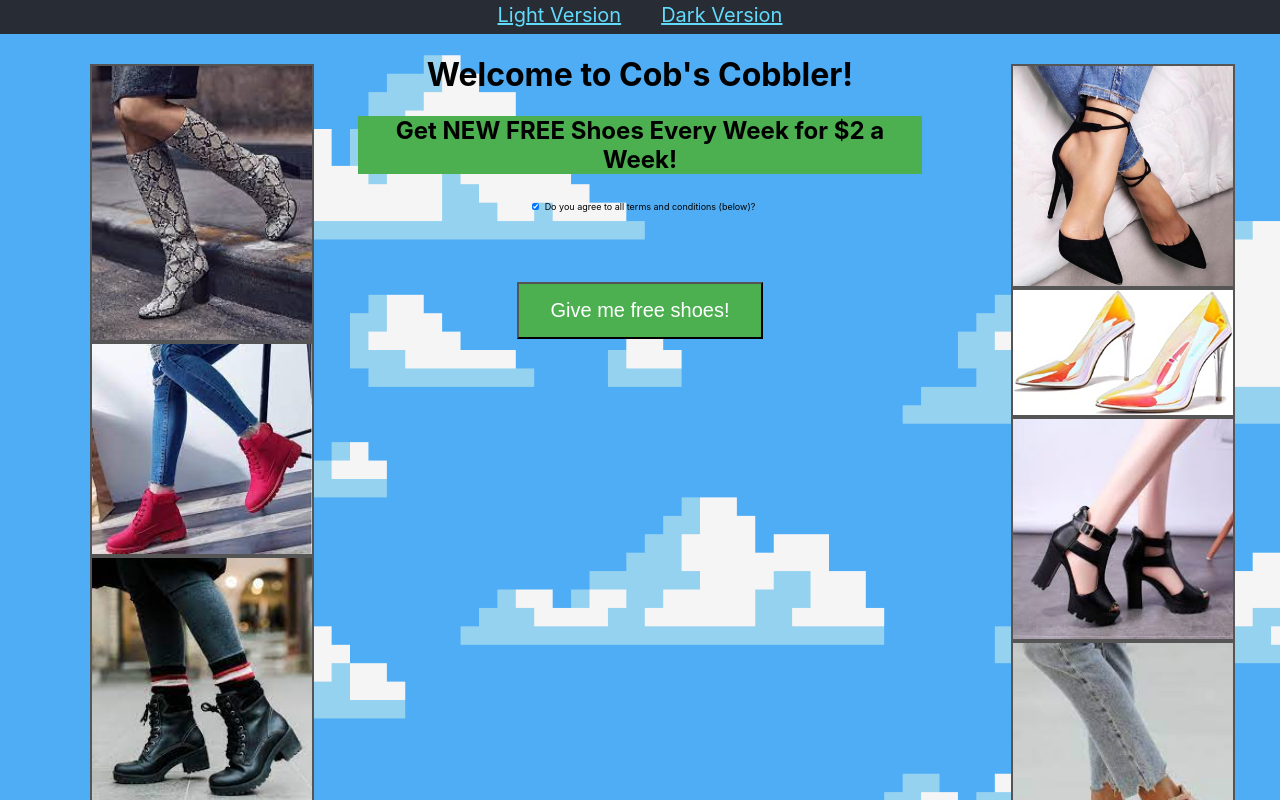
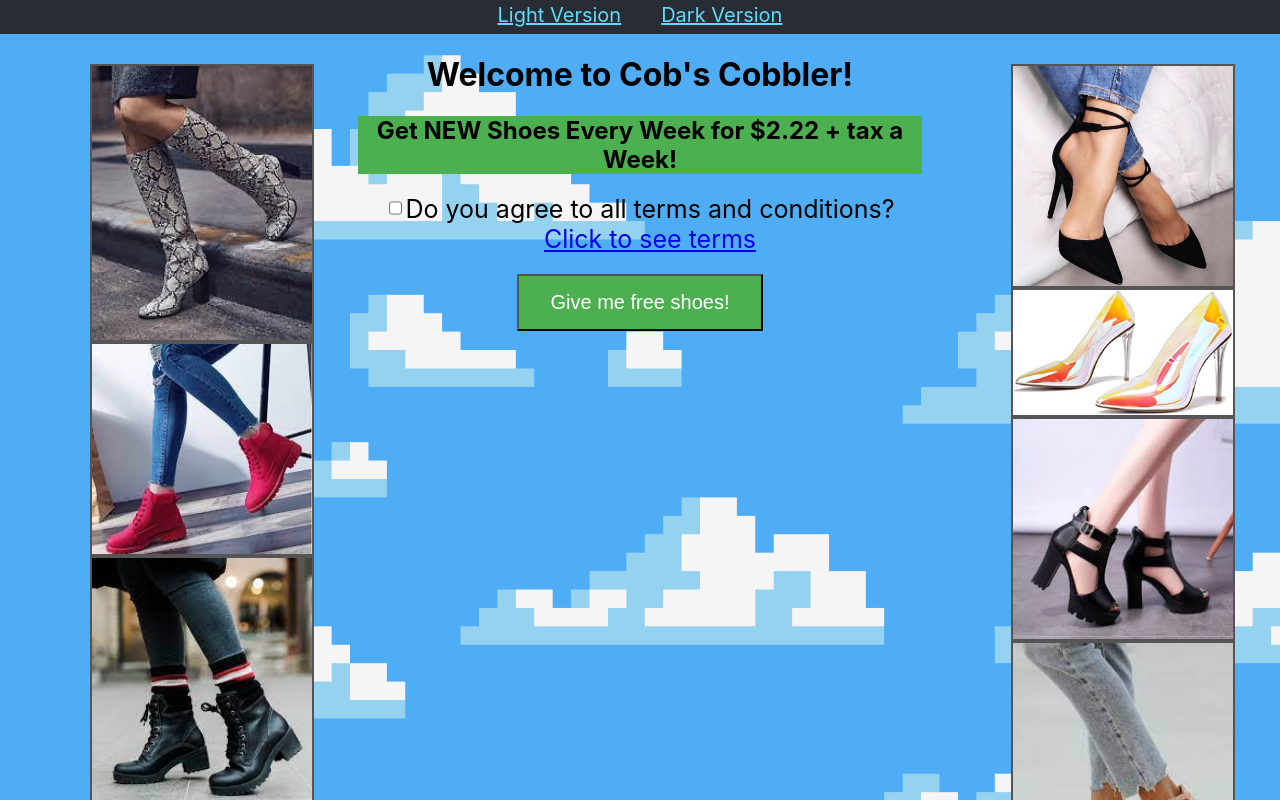
Before and after one commit to LightPat/CS-480B-HW1, a React (Create React App) app: page /light in a window 1280 px wide. Shown: the top 800 px of the page. Built offline with nearby package versions, Linux system fonts and the light colour scheme; no server answers.

Commit message:
Final Commit

```diff
--- a/src/pages/Dark.css
+++ b/src/pages/Dark.css
@@ -37,7 +37,6 @@ h2 {
 
 .soul-button {
     background-color: #4CAF50;
-    color: white;
     padding: 15px 32px;
     text-align: center;
     text-decoration: none;
@@ -46,7 +45,6 @@ h2 {
 }
 
 #privacy-policy {
-    /* color: rgb(179, 255, 0); */
     text-align: left;
     font-size: 9px;
     height: 50px;
--- a/src/pages/Light.css
+++ b/src/pages/Light.css
@@ -54,9 +54,14 @@ h2 {
     overflow-y: auto;
 }
 
-.small-input {
-    height: 7px;
-    font-size: 9px;
+.terms-link {
+    font-size: 25px;
+    padding: 0px 0px 0px 20px;
+}
+
+.large-input {
+    height: 20px;
+    font-size: 25px;
 }
 
 @media screen and (max-width: 1100px) {
--- a/src/pages/Light.js
+++ b/src/pages/Light.js
@@ -1,6 +1,5 @@
 import './Light.css';
 import React from "react"
-import privacypolicy from './Privacy Policy.txt'
 import { Link } from "react-router-dom"
 // import ImageGallery from 'react-image-gallery';
 
@@ -13,14 +12,13 @@ import heels2 from "../images/Heels 2.jpg"
 import heels3 from "../images/Heels 3.jpg"
 import heels4 from "../images/Heels 4.jpg"
 
-
-function readPrivacyPolicyFile() {
-  fetch(privacypolicy)
-    .then(response => response.text())
-    .then(data => {
-      const element = document.getElementById("privacy-policy")
-      element.innerHTML = data
-    })
+function check() {
+  if (document.getElementById("pp-checkbox").checked) {
+    window.location.href = "/end"
+  }
+  else {
+    alert("Check the box to agree to the terms of service first")
+  }
 }
 
 function Light() {
@@ -36,15 +34,19 @@ function Light() {
       <div class="center-column">
         <h1>Welcome to Cob's Cobbler!</h1>
 
-        <h2>Get NEW FREE Shoes Every Week for $2 a Week!</h2>
+        <h2>Get NEW Shoes Every Week for $2.22 + tax a Week!</h2>
 
-        <input type="checkbox" id="pp-checkbox" class="small-input" checked></input>
-        <label for="pp-checkbox" class="small-input">Do you agree to all terms and conditions (below)?</label>
-        <p id="privacy-policy">{readPrivacyPolicyFile()}</p>
+        <input type="checkbox" id="pp-checkbox" class="large-input"></input>
+        <label for="pp-checkbox" class="large-input">Do you agree to all terms and conditions?</label>
 
-        <Link to="/end" className='Nav-element'>
-        <button class="soul-button">Give me free shoes!</button>
-        </Link>
+        <Link to="/privacypolicy" className="terms-link">Click to see terms</Link>
+
+        <br></br>
+        <br></br>
+
+        {/* <Link to="/end" className='Nav-element'> */}
+        <button class="soul-button" onClick={check}>Give me free shoes!</button>
+        {/* </Link> */}
       </div>
       <div class="right-column">
         <div class="top-div"></div>
--- /dev/null
+++ b/src/pages/PrivacyPolicy.css
@@ -0,0 +1,5 @@
+.pp {
+    background-color: black;
+    font-size: 20px;
+    color: rgb(180, 180, 180);
+}
--- a/src/pages/PrivacyPolicy.js
+++ b/src/pages/PrivacyPolicy.js
@@ -1,19 +1,21 @@
+import './PrivacyPolicy.css'
+import { Link } from "react-router-dom"
 import privacypolicy from './Privacy Policy.txt'
 
 function readPrivacyPolicyFile() {
     fetch(privacypolicy)
     .then(response => response.text())
     .then(data => {
-        const element = document.getElementById("privacy-policy")
+        const element = document.getElementById("policy")
         element.innerHTML = data
-        return data
     })
 }
 
 function PrivacyPolicy() {
     return (
-        <div>
-            <p id="privacy-policy">{readPrivacyPolicyFile()}</p>
+        <div class="pp">
+            <Link to="/light"><h1>Go Back</h1></Link>
+            <p id="policy">{readPrivacyPolicyFile()}</p>
         </div>
     )
 }
--- a/src/pages/Soul.js
+++ b/src/pages/Soul.js
@@ -1,3 +1,5 @@
+import { Link } from "react-router-dom"
+
 function Soul() {
     return (
         <div>
```
